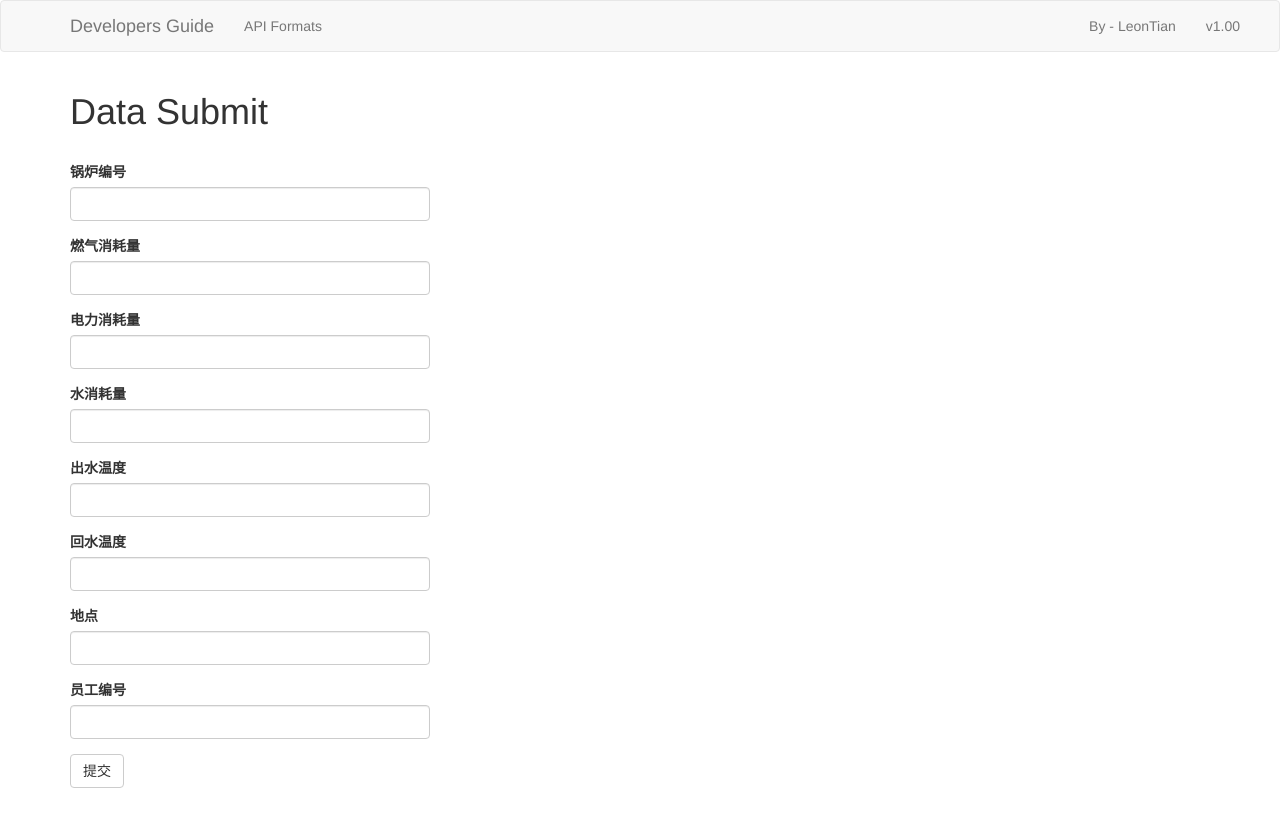
After one commit to chenjiaqi-factory-project/WebUIPART, a Flask app: page /data-submit in a window 1280 px wide. The commit adds this page. Run offline with Flask 2, Linux system fonts and the light colour scheme; some libraries are stand-ins or nearby versions.

Commit message:
submit data finished

```diff
--- /dev/null
+++ b/app/forms.py
@@ -0,0 +1,16 @@
+from flask_wtf import FlaskForm
+from wtforms import StringField, SubmitField
+from wtforms.validators import DataRequired
+
+
+# Reset password form
+class DataRecordForm(FlaskForm):
+    boiler_no = StringField('锅炉编号', validators=[DataRequired()])
+    gas_consumption = StringField('燃气消耗量', validators=[DataRequired()])
+    elec_consumption = StringField('电力消耗量', validators=[DataRequired()])
+    water_consumption = StringField('水消耗量', validators=[DataRequired()])
+    water_out_temperature = StringField('出水温度', validators=[DataRequired()])
+    water_in_temperature = StringField('回水温度', validators=[DataRequired()])
+    location = StringField('地点', validators=[DataRequired()])
+    employee_no = StringField('员工编号', validators=[DataRequired()])
+    submit = SubmitField('提交')
--- a/app/routes.py
+++ b/app/routes.py
@@ -1,18 +1,44 @@
 from app import app
-from flask import jsonify, render_template
+from flask import jsonify, render_template, request, flash, redirect, url_for
 from config import Config
-from func_pack import get_api_info
+from func_pack import get_api_info, get_current_datetime, get_current_date, get_current_time
+from app.forms import DataRecordForm
 import requests
 
 
-@app.route('/')
-@app.route('/panel')
+@app.route('/', methods=['GET'])
+@app.route('/panel', methods=['GET'])
 def usage():
     get_doc_url = 'http://' + Config.DB_OPS_URL + '/api/document/all-documents'
     result = requests.get(get_doc_url)
     if result.status_code == 200:
         document_list = get_api_info(result)
+        document_list.reverse()
         return render_template('frontPage.html', documents=document_list)
     else:
         document_list = [{'Error': 'Server Down.'}]
         return render_template('frontPage.html', documents=document_list)
+
+
+@app.route('/data-submit', methods=['GET'])
+def data_submit_view():
+    form = DataRecordForm()
+    return render_template('dataSubmit.html', form=form)
+
+
+@app.route('/data-submit', methods=['POST'])
+def data_submit_post():
+    form = DataRecordForm()
+    post_doc_url = 'http://' + Config.DB_OPS_URL + '/api/document'
+    doc_dict = dict(request.form)
+    doc_dict['datetime'] = get_current_datetime()
+    doc_dict['date'] = get_current_date()
+    doc_dict['time'] = get_current_time()
+    if form.validate_on_submit():
+        result = requests.post(post_doc_url, data=doc_dict)
+        if result.status_code == 200:
+            flash('数据提交成功')
+            return redirect(url_for('data_submit_view'))
+        else:
+            flash('发生了错误, 数据未成功提交')
+            return redirect(url_for('data_submit_view'))
--- /dev/null
+++ b/app/templates/dataSubmit.html
@@ -0,0 +1,16 @@
+{% extends "base.html" %}
+<!-- import form receiving model -->
+{% import 'bootstrap/wtf.html' as wtf %}
+
+{% block app_content %}
+    <h1>Data Submit</h1>
+    <br>
+    <div class="row">
+        <div class="col-md-4">
+            <!-- Just send a form to wtf is enough -->
+            {{ wtf.quick_form(form) }}
+        </div>
+    </div>
+    <br>
+    <br>
+{% endblock %}
```
Also changed, not shown: app/templates/frontPage.html (+7 -5 lines), func_pack.py (+15 -0 lines).
